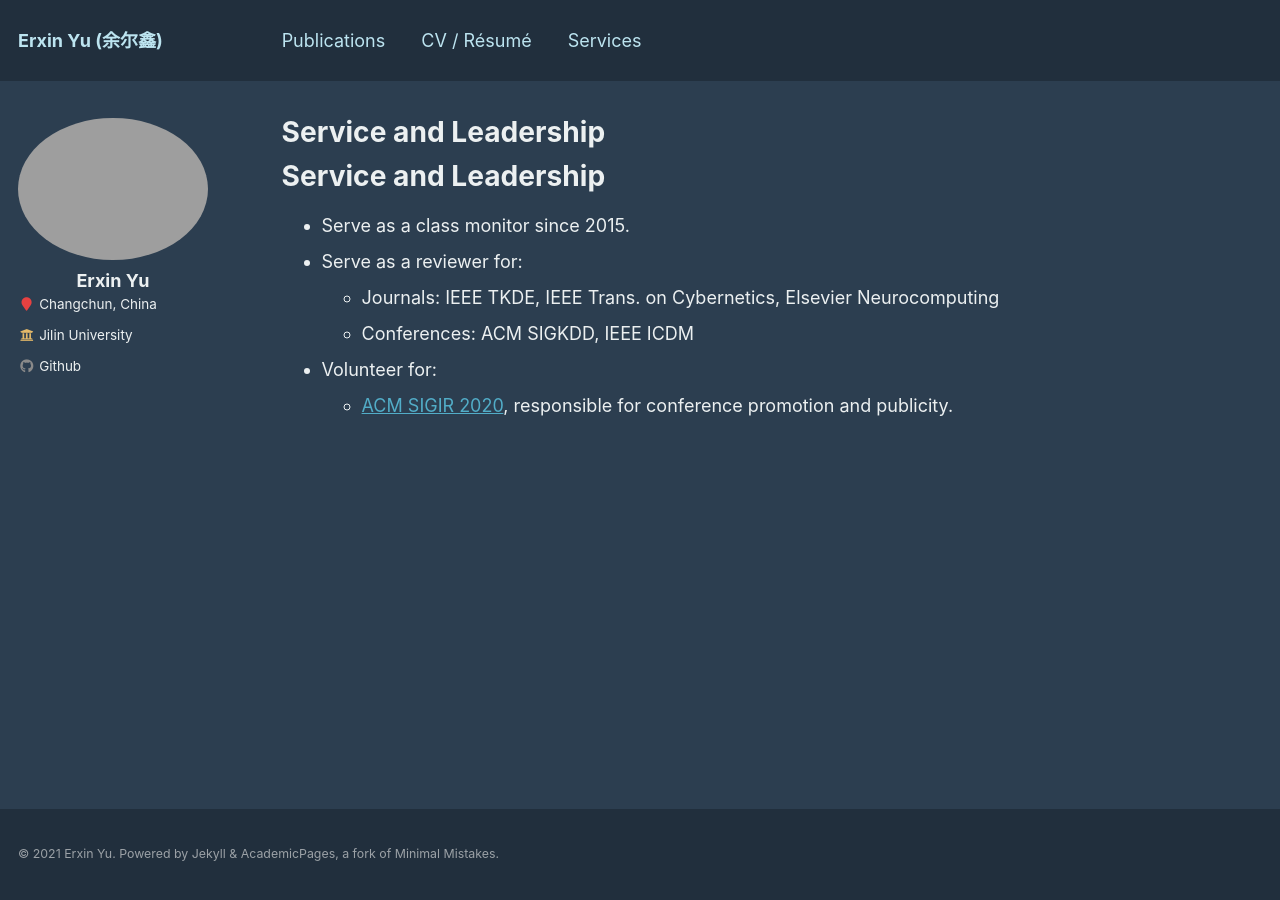
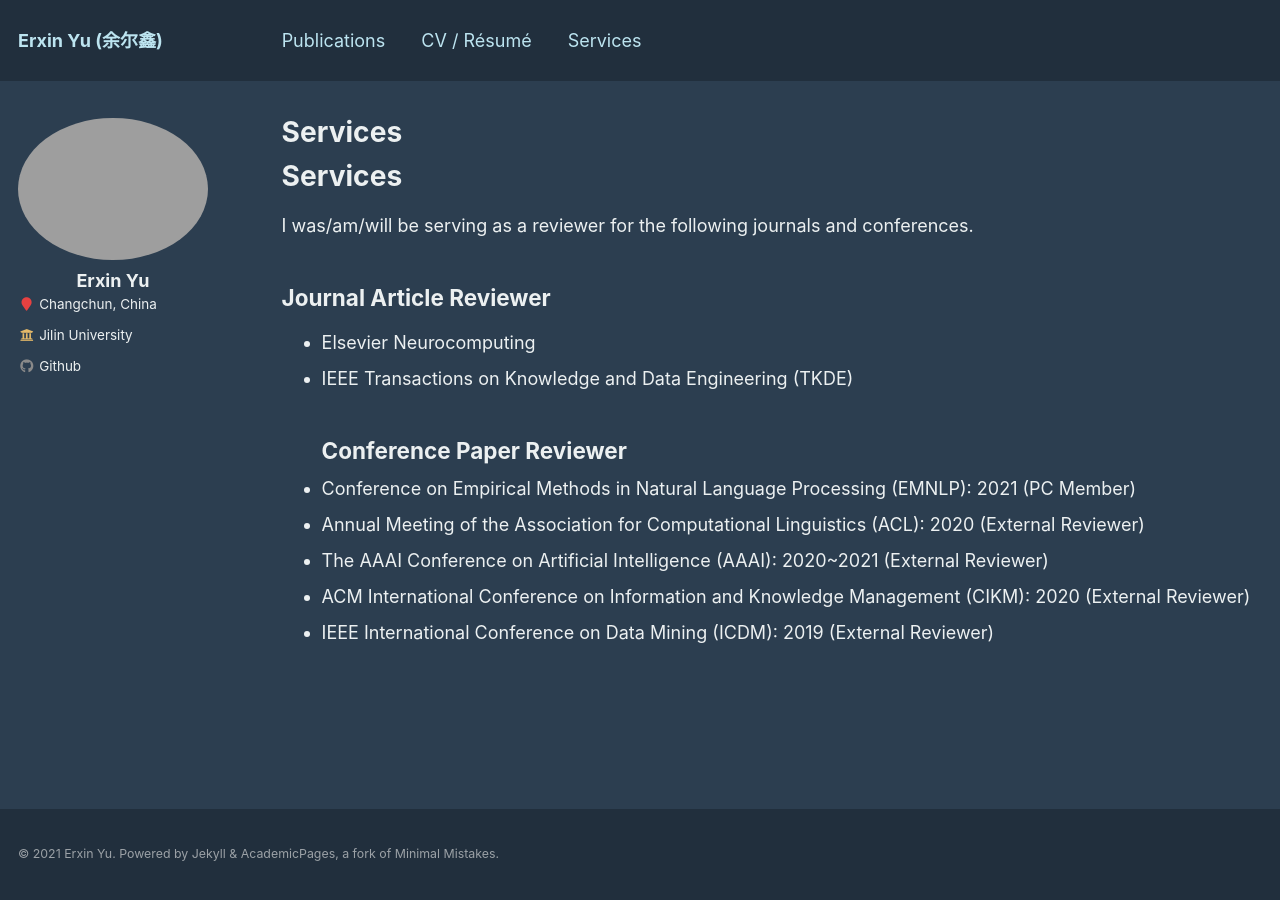
Before and after one commit to yuerxin1997/yuerxin1997.github.io, a Jekyll site: the page built from _pages/services.md, in a window 1280 px wide. Built offline with Jekyll 4.4.1, drawn with Linux system fonts in a browser that asks for light colours; our own code applies the rules of GitHub Pages for plain Markdown files.

Commit message:
first commit

```diff
--- a/_pages/services.md
+++ b/_pages/services.md
@@ -1,8 +1,20 @@
-Service and Leadership
-======
-* Serve as a class monitor since 2015.
-* Serve as a reviewer for:
-  * Journals: IEEE TKDE, IEEE Trans. on Cybernetics, Elsevier Neurocomputing
-  * Conferences: ACM SIGKDD, IEEE ICDM
-* Volunteer for:
-  * [ACM SIGIR 2020](https://sigir.org/sigir2020/volunteers/), responsible for conference promotion and publicity.
+---
+layout: archive
+title: "Services"
+permalink: /services/
+author_profile: true
+---
+
+
+# Services
+  I was/am/will be serving as a reviewer for the following journals and conferences.
+
+## Journal Article Reviewer
+- Elsevier Neurocomputing
+- IEEE Transactions on Knowledge and Data Engineering (TKDE)
+## Conference Paper Reviewer
+- Conference on Empirical Methods in Natural Language Processing (EMNLP): 2021 (PC Member)
+- Annual Meeting of the Association for Computational Linguistics (ACL): 2020 (External Reviewer)
+- The AAAI Conference on Artificial Intelligence (AAAI): 2020~2021 (External Reviewer)
+- ACM International Conference on Information and Knowledge Management (CIKM): 2020 (External Reviewer)
+- IEEE International Conference on Data Mining (ICDM): 2019 (External Reviewer)
```
